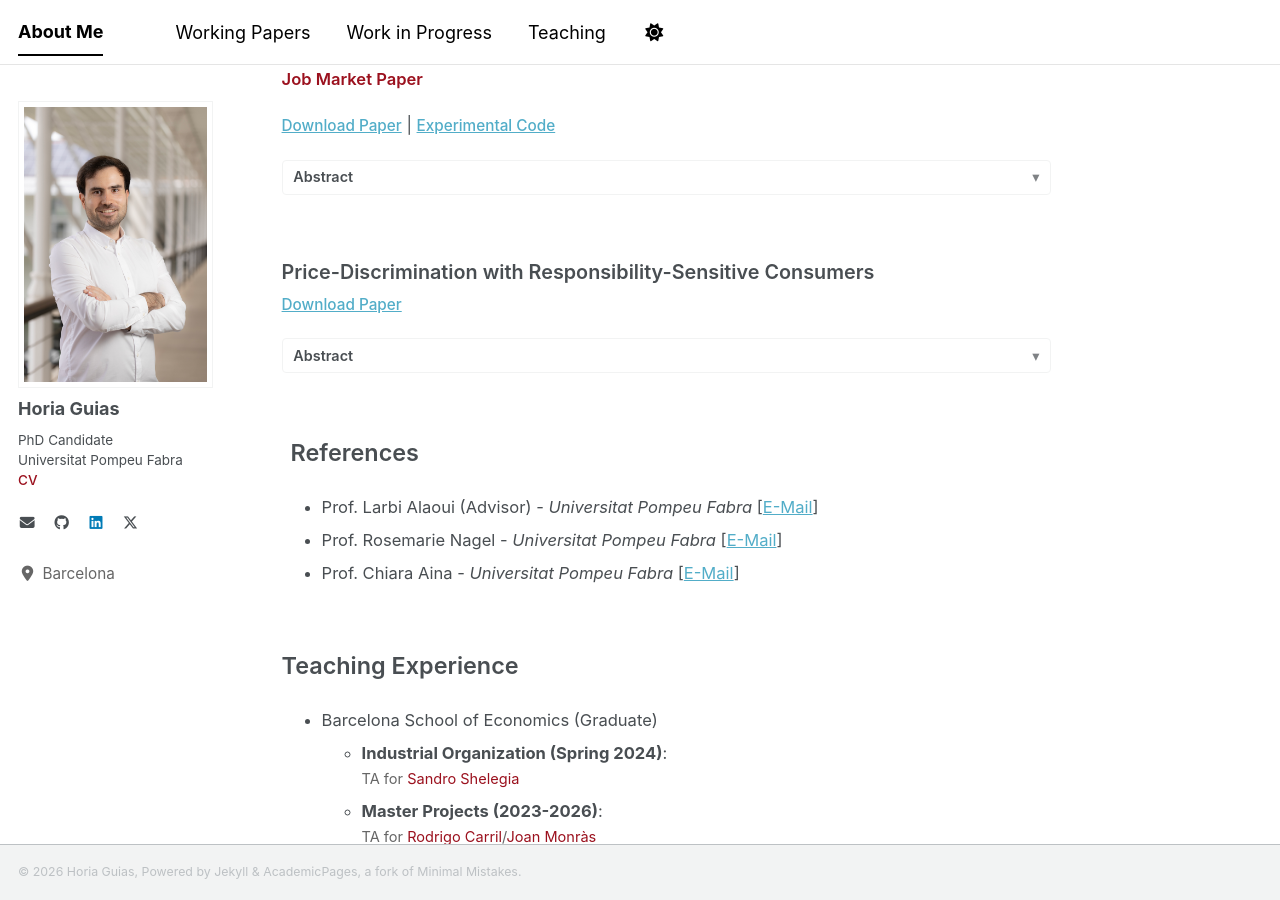
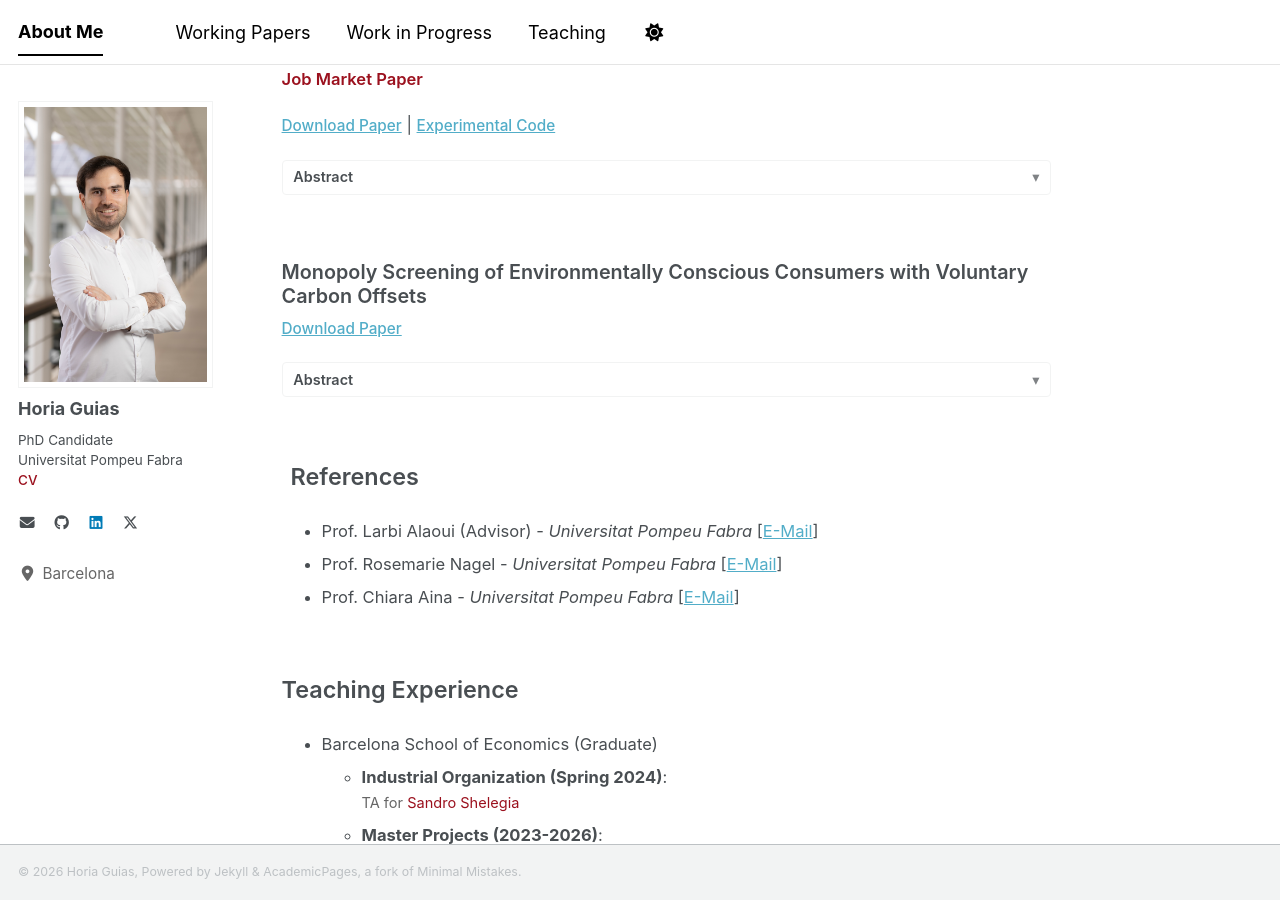
Before and after one commit to horiaguias/horiaguias.github.io, a Jekyll site: the page built from _pages/about.md, in a window 1280 px wide and 900 px high, scrolled down 425 px. Built offline with Jekyll 4.4.1, drawn with Linux system fonts in a browser that asks for light colours; a style sheet for code colours, icons or effects is not loaded.

Commit message:
Modifications Website

```diff
--- a/_pages/about.md
+++ b/_pages/about.md
@@ -46,7 +46,7 @@ redirect_from:
 <div style="height: 10px;"></div>
 
 
-<h3 style="font-size: 1.1rem; font-weight: 600; margin-bottom: 0.4rem;">Price-Discrimination with Responsibility-Sensitive Consumers</h3>
+<h3 style="font-size: 1.1rem; font-weight: 600; margin-bottom: 0.4rem;">Monopoly Screening of Environmentally Conscious Consumers with Voluntary Carbon Offsets</h3>
 <p class="paper-links">
   <a href="/iopaper" target="_blank" rel="noopener noreferrer">Download Paper</a>
 </p>
```
Also changed, not shown: 1 other file.
